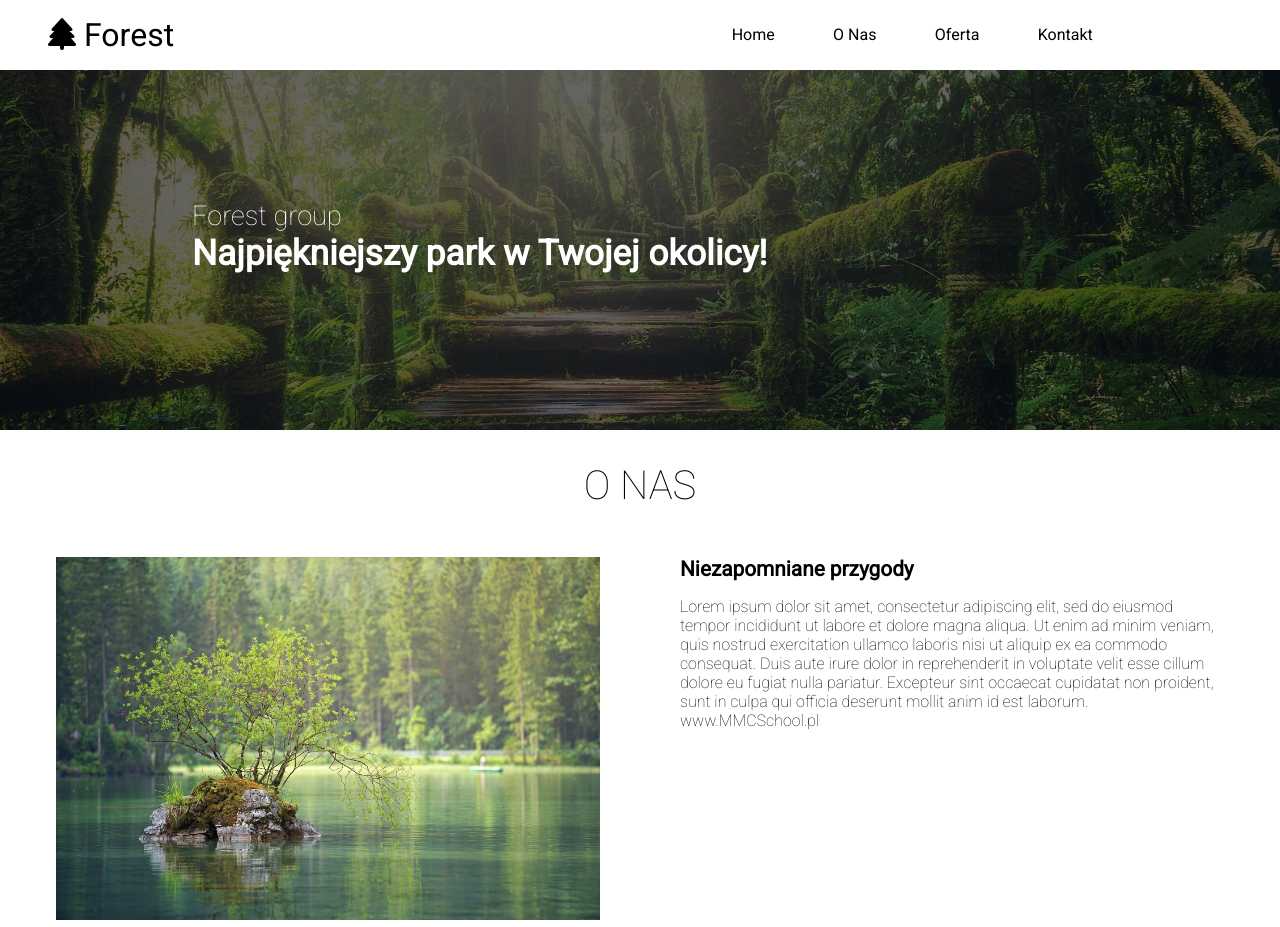
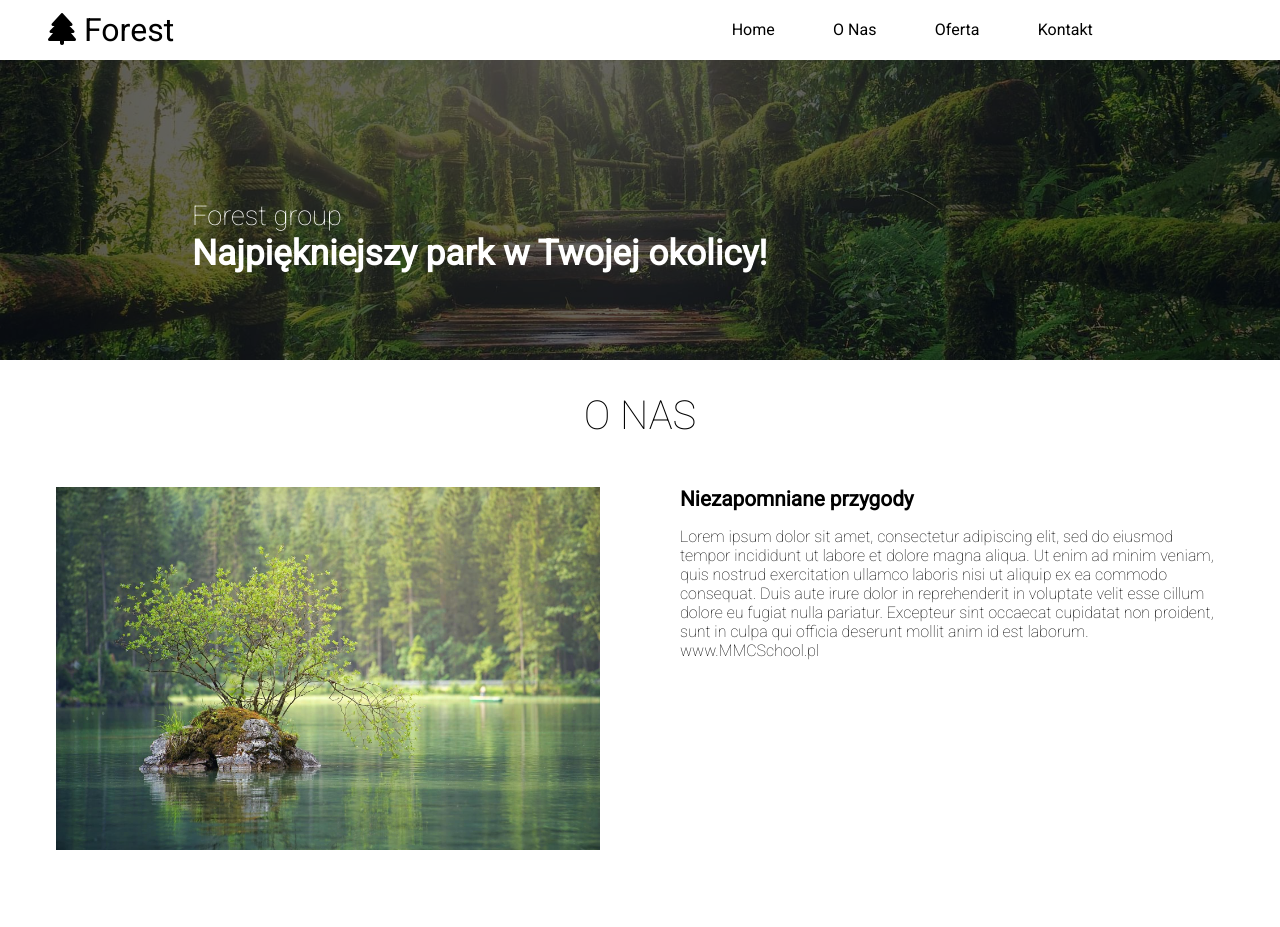
Before and after one commit to k4mlas/Forest, a website: page index.html in a window 1280 px wide. Shown: the top 927 px of the page. Drawn offline with Linux system fonts and the light colour scheme.

Commit message:
repair header

```diff
--- a/src/sass/style.scss
+++ b/src/sass/style.scss
@@ -24,6 +24,11 @@ body {
 		display: flex;
 		justify-content: space-between;
 		align-items: center;
+		position: fixed;
+		width: 100%;
+		height: 60px;
+		background-color: white;
+		z-index: 700;
 		&__title {
 			margin-left: 2rem;
 			padding: 1rem;
@@ -39,7 +44,7 @@ body {
 			border: none;
 			background: none;
 			cursor: pointer;
-			z-index: 100;
+			z-index: 700;
 			&:hover {
 				.header__content__btn__box__line,
 				.header__content__btn__box__line::after {
@@ -94,6 +99,7 @@ body {
 		height: 100vh;
 		background-color: colors.$bacgroundNavMobile;
 		transition: transform 0.3s;
+		z-index: 500;
 		&__items {
 			height: 100%;
 			display: flex;
```
Also changed, not shown: dist/css/style.min.css.
